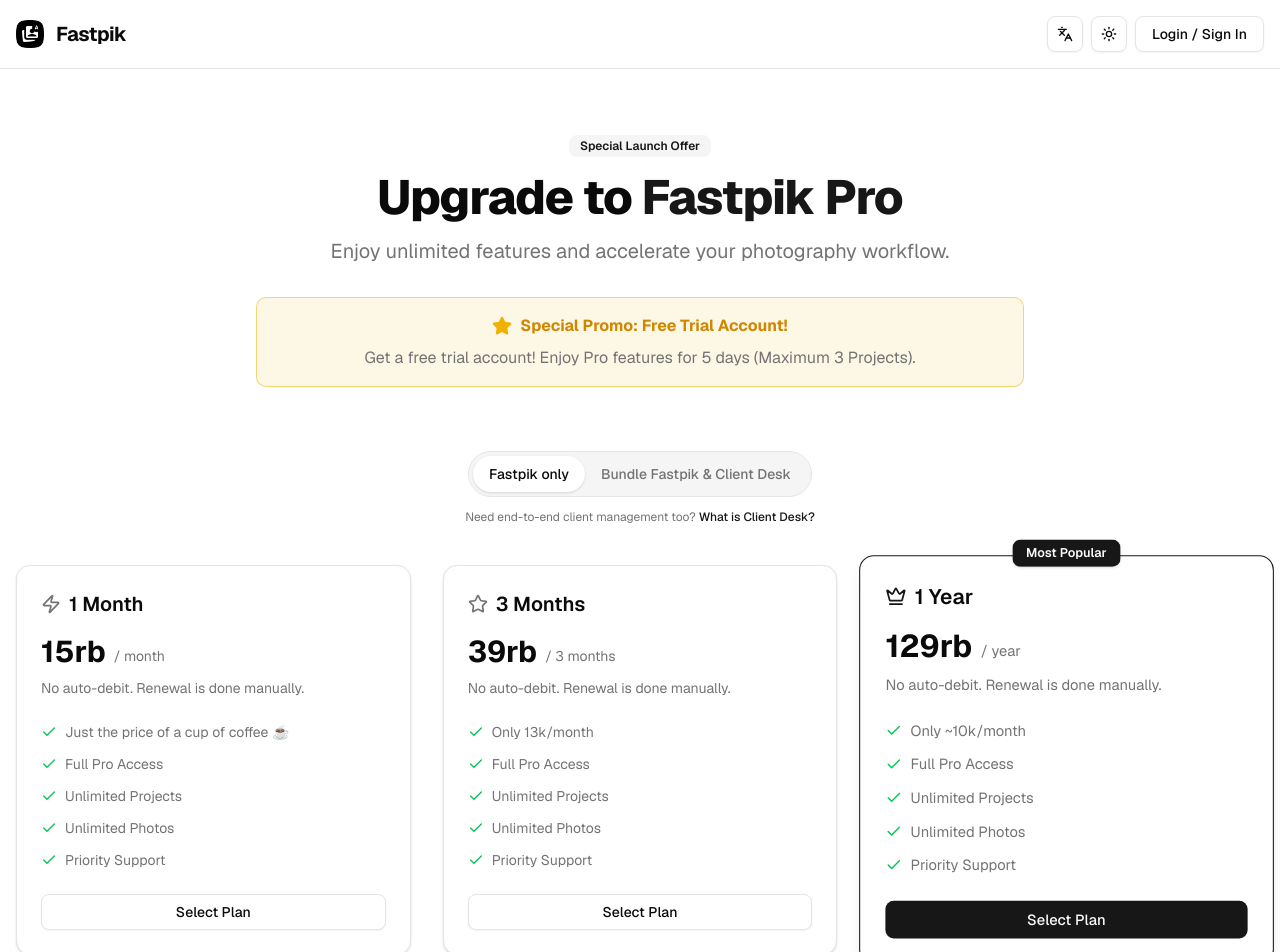
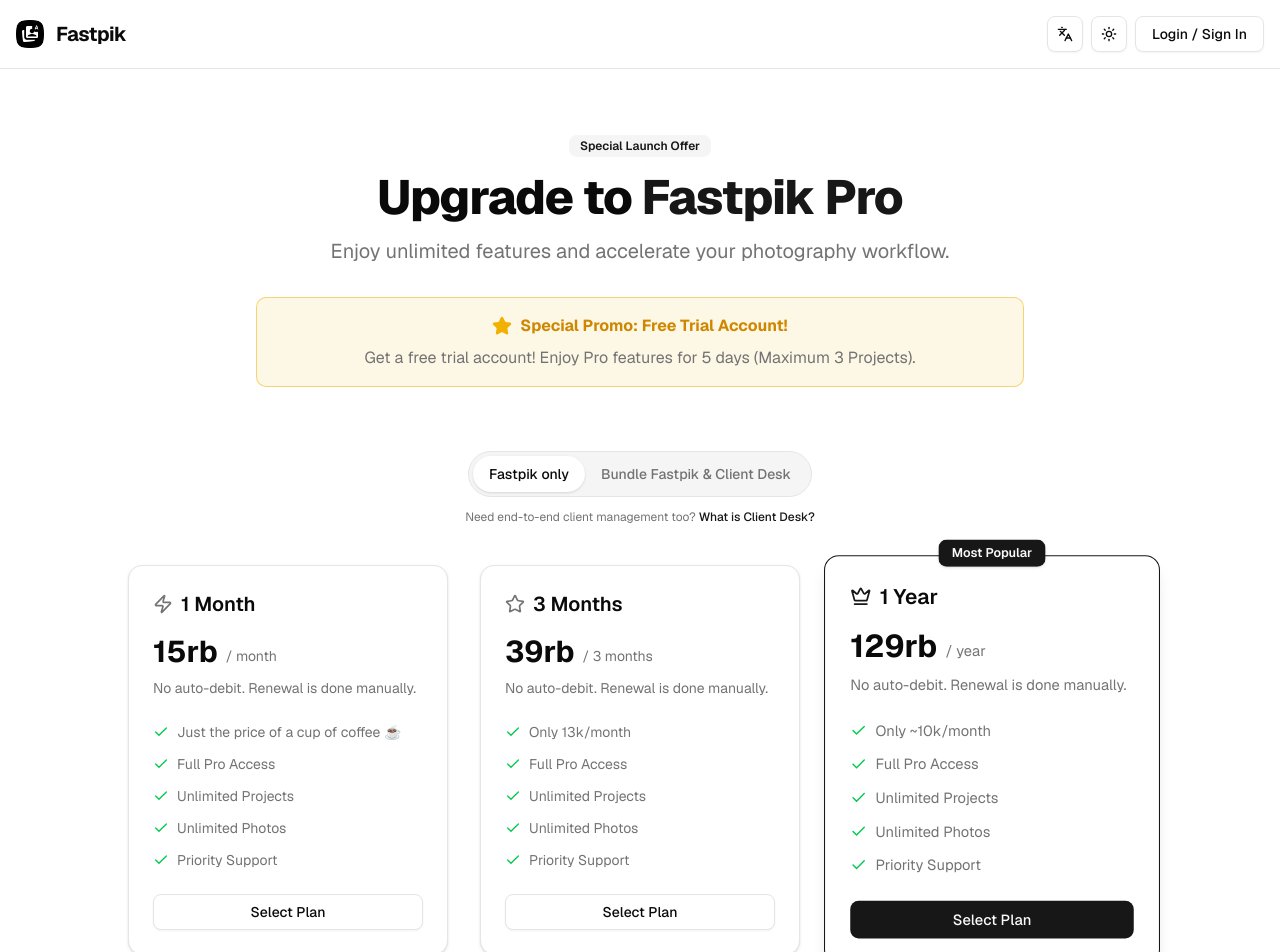
Before and after one commit to ryanekop/fastpik, a Next.js app: page /en/pricing in a window 1280 px wide. Shown: the top 952 px of the page. Built offline with nearby package versions, Linux system fonts and the light colour scheme; no server answers.

Commit message:
fix(pricing): tighten desktop card container width

```diff
--- a/app/[locale]/pricing/page.tsx
+++ b/app/[locale]/pricing/page.tsx
@@ -299,7 +299,7 @@
                     </p>
                 </div>
 
-                <div className="grid grid-cols-1 md:grid-cols-2 lg:grid-cols-3 gap-8 max-w-7xl mx-auto">
+                <div className="grid grid-cols-1 md:grid-cols-2 lg:grid-cols-3 gap-8 max-w-5xl mx-auto">
                     {plans.map((plan) => {
                         const isCurrent = isCurrentPlan(plan.nameKey)
                         return (
```
